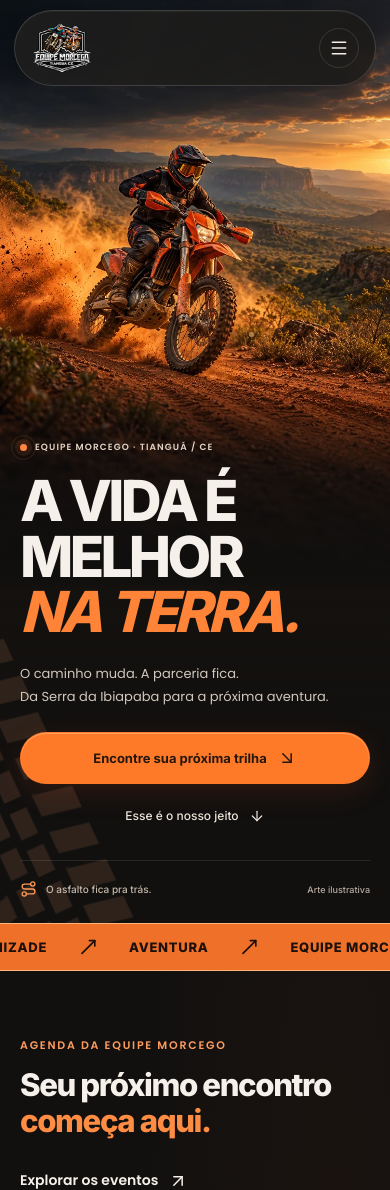
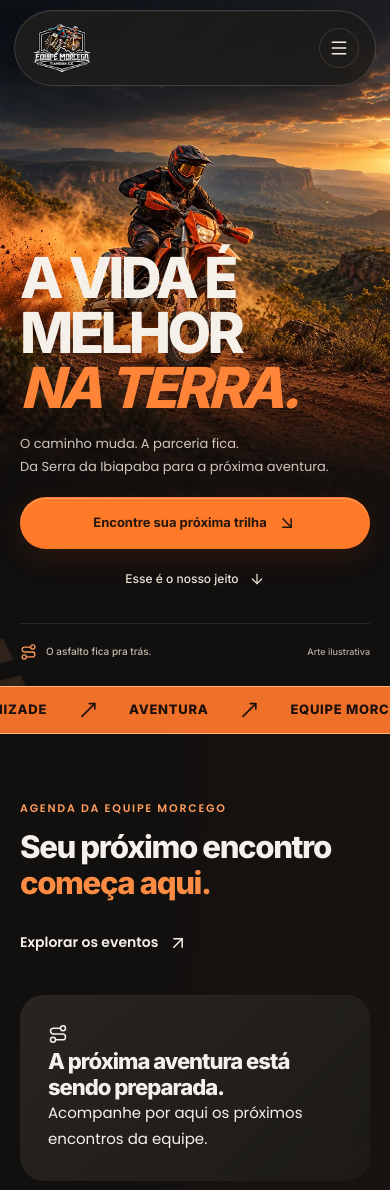
Before and after one commit to iamnothuman7/sistema-trilhas, a Django app: page / in a window 390 px wide. Shown: the top 1190 px of the page. Run offline with Django 5.2, Linux system fonts and the light colour scheme; data that the repository does not hold is empty.

Commit message:
Raise homepage actions and label isolated payment testing

```diff
--- a/apps/core/context_processors.py
+++ b/apps/core/context_processors.py
@@ -1,4 +1,5 @@
 from datetime import datetime
+from django.conf import settings
 from apps.core.models import Organization
 
 def global_context(request):
@@ -30,6 +31,7 @@ def global_context(request):
         **management_context(request),
         "organization": org,
         "current_year": datetime.now().year,
+        "is_homologation": getattr(settings, "IS_HOMOLOGATION", False),
         "user_memberships": user_memberships,
         "current_event": getattr(request, "current_event", None),
         "is_event_subdomain": getattr(request, "is_event_subdomain", False),
--- a/config/settings/homologation.py
+++ b/config/settings/homologation.py
@@ -6,6 +6,7 @@ if BASE_DIR.name != "equipemorcego-homologacao" or os.getenv("MP_ENVIRONMENT") !
     raise ImproperlyConfigured("Homologation requires its own installation and sandbox credentials.")
 
 DEBUG = False
+IS_HOMOLOGATION = True
 ALLOWED_HOSTS = ["homologacao.equipemorcego.nabio.pro", "localhost", "127.0.0.1"]
 CSRF_TRUSTED_ORIGINS = ["https://homologacao.equipemorcego.nabio.pro"]
 DATABASES = {"default": {"ENGINE": "django.db.backends.sqlite3", "NAME": BASE_DIR / "homologation.sqlite3", "OPTIONS": {"timeout": 30}}}
--- a/frontend/static/css/trail.css
+++ b/frontend/static/css/trail.css
@@ -11,6 +11,7 @@
 }
 html { background: var(--bg-dark); scroll-padding-top: 130px; }
 body { background: radial-gradient(ellipse at 85% 35%, #44201435, transparent 46%), #11100f; }
+.homologation-notice { position: relative; z-index: 101; padding: 12px 20px; background: #ffb479; color: #24160d; text-align: center; font-size: 13px; line-height: 1.5; }
 h1, h2, h3, h4 { font-weight: 800; letter-spacing: -.045em; }
 h2 { font-size: clamp(32px, 4vw, 54px); line-height: 1.13; }
 h2 em { font-style: normal; color: #ff8c43; }
@@ -219,8 +220,8 @@ a:hover, .text-link:hover { color: #ffab72; }
 
 /* Institutional home and portrait-first campaign art. */
 .trail-hero-art img { object-position: center top; }
-.trail-hero--home { min-height: 820px; }
-.trail-hero--home .trail-hero-content { min-height: 530px; }
+.trail-hero--home { min-height: 720px; padding-top: 148px; }
+.trail-hero--home .trail-hero-content { min-height: 0; align-items: flex-start; }
 .trail-hero-copy h1 > span, .trail-hero-copy h1 > em { display: inline-block; animation: headline-launch .9s cubic-bezier(.2,.75,.2,1) both; }
 .trail-hero-copy h1 > span:nth-of-type(2) { animation-delay: .12s; }
 .trail-hero-copy h1 > em { animation-delay: .24s; }
@@ -309,7 +310,7 @@ a:hover, .text-link:hover { color: #ffab72; }
 @keyframes emblem-float { 0%,100% { transform: translateY(0) rotate(-1deg); } 50% { transform: translateY(-9px) rotate(1deg); } }
 @keyframes trail-orbit-spin { to { transform: rotate(360deg); } }
 @keyframes trail-route-travel { to { stroke-dashoffset: -1238; } }
-@media(min-width:1600px) { .trail-hero--home { min-height: 880px; } }
+@media(min-width:1600px) { .trail-hero--home { min-height: 760px; } }
 @media(max-width:1100px) {
  .trail-featured-event { grid-template-columns: .85fr 1.15fr; }
  .trail-featured-copy { padding: 36px; }
@@ -320,7 +321,7 @@ a:hover, .text-link:hover { color: #ffab72; }
  .trail-archive-number { font-size: 110px; }
 }
 @media(max-width:700px) {
- .trail-hero--home { padding-top: clamp(355px,111vw,530px); min-height: 0; }
+ .trail-hero--home { padding-top: clamp(224px,64vw,300px); min-height: 0; }
  .trail-hero-art { height: auto; bottom: auto; aspect-ratio: 2/3; }
  .trail-hero-art img { width: 100%; height: 100%; object-fit: contain; object-position: center top; }
  .trail-hero-art--custom { top: 90px; height: 330px; aspect-ratio: auto; }
@@ -328,9 +329,9 @@ a:hover, .text-link:hover { color: #ffab72; }
  .trail-hero-shade { background: linear-gradient(0deg,#11100f 0%,#11100f 12%,#11100f00 60%,#11100f00 86%,#11100f22); }
  .trail-hero--home .trail-hero-content { min-height: 0; }
  .trail-hero--home h1 { font-size: clamp(52px,14.5vw,88px); line-height: .98; }
- .trail-hero--home .trail-eyebrow { font-size: 9px; margin-bottom: 18px; }
+ .trail-hero--home h1 { margin-bottom: 16px; }
  .trail-hero--home .trail-hero-lead { font-size: 13px; }
- .trail-hero--home .action-row { gap: 10px; }
+ .trail-hero--home .action-row { gap: 8px; margin-top: 18px; }
  .trail-hero--home .action-row > .btn { width: 100%; }
  .trail-hero--home .trail-secondary-link { justify-content: center; width: 100%; }
  .trail-hero-foot { margin-top: 22px; }
@@ -366,6 +367,7 @@ a:hover, .text-link:hover { color: #ffab72; }
  .trail-hero--event { padding-top: clamp(360px,111vw,530px); }
 }
 @media(prefers-reduced-motion:reduce) { .trail-hero-copy h1 > span,.trail-hero-copy h1 > em { opacity: 1; transform: none; } }
+@media(max-width:360px) { .trail-hero--home { padding-top: 200px; } }
 
 .event-edition-brand { width: min(27vw,360px); flex-shrink: 0; align-self: flex-end; margin-bottom: 20px; }
 .event-edition-brand img { width: 100%; height: auto; max-height: 280px; }
@@ -401,12 +403,14 @@ a:hover, .text-link:hover { color: #ffab72; }
 
 @media(min-width:701px) and (max-width:1000px) {
  .trail-hero,.trail-hero--event { padding-top: calc(66.667vw + 18px); min-height: 0; }
+ .trail-hero--home { padding-top: 190px; }
  .trail-hero-art { height: auto; bottom: auto; aspect-ratio: 3/2; }
  .trail-hero-art img { object-fit: contain; object-position: right top; }
  .trail-hero-shade { background: linear-gradient(0deg,#11100f 0%,#11100f 20%,#11100f00 65%); }
  .trail-hero--home .trail-hero-content,.trail-hero--event .trail-hero-content { min-height: 0; }
  .trail-hero--home h1 { font-size: 88px; }
  .trail-hero--home .trail-hero-copy { max-width: 100%; }
+ .trail-hero--home .trail-hero-shade { background: linear-gradient(90deg,#100f0fe8,#100f0f80 65%,#100f0f33),linear-gradient(0deg,#11100f,transparent 80%); }
  .trail-hero--home h1 > br:first-of-type { display: none; }
  .trail-hero--home h1 > span:first-child { margin-right: .16em; }
  .trail-hero--event .trail-hero-copy { max-width: 100%; }
--- a/frontend/templates/base.html
+++ b/frontend/templates/base.html
@@ -9,9 +9,10 @@
 <link rel="stylesheet" href="{% static 'css/styles.css' %}?v=navie2">
 <link rel="stylesheet" href="{% static 'css/public-pages.css' %}?v=navie2">
 {% block extra_head %}{% endblock %}
-<link rel="stylesheet" href="{% static 'css/trail.css' %}?v=trail20261023-nav2">
+<link rel="stylesheet" href="{% static 'css/trail.css' %}?v=trail20261024-hero">
 </head>
 <body>
+{% if is_homologation %}<aside class="homologation-notice" role="status"><strong>Ambiente de testes</strong> · Inscrições fictícias. Use somente cartões de teste; não transfira dinheiro pelo Pix.</aside>{% endif %}
 <a class="skip-link" href="#main-content">Ir para o conteúdo</a>
 <header class="navbar"><div class="container nav-container">
 <a href="{% url 'core:home' %}" class="brand-logo" aria-label="Equipe Morcego, início"><img src="{% static 'img/logo-nav.webp' %}" alt="" class="logo-emblem" width="96" height="80"></a>
--- a/frontend/templates/checkout/payment_options.html
+++ b/frontend/templates/checkout/payment_options.html
@@ -11,7 +11,7 @@
       {% if payments_available %}
       <section class="payment-card">
         <h2><i data-lucide="qr-code" aria-hidden="true"></i> Pix</h2>
-        <p class="payment-muted">Gere um código para pagar no aplicativo do seu banco. A inscrição será confirmada após a aprovação do Mercado Pago.</p>
+        <p class="payment-muted">{% if is_homologation %}Gere um QR de teste para conferir a integração. Não faça transferência pelo aplicativo do banco: este pedido é fictício.{% else %}Gere um código para pagar no aplicativo do seu banco. A inscrição será confirmada após a aprovação do Mercado Pago.{% endif %}</p>
         <form method="post" action="{% url 'checkout:process_payment' order.id %}" id="pix-payment-form">
           {% csrf_token %}<input type="hidden" name="payment_method" value="pix"><input type="hidden" name="attempt_key" value="{{ attempt_key }}">
           <button type="submit" class="payment-button payment-full">Gerar Pix de R$ {{ order.formatted_total }}</button>
--- a/frontend/templates/core/home.html
+++ b/frontend/templates/core/home.html
@@ -8,7 +8,6 @@
   {% include 'events/_trail_hero_art.html' with hero_event=featured %}
   <div class="container trail-hero-content spotlight-layout">
     <div class="trail-hero-copy">
-      <span class="eyebrow trail-eyebrow"><span class="live-dot" aria-hidden="true"></span> Equipe Morcego · Tianguá / CE</span>
       <h1 id="home-heading"><span>A VIDA É</span> <br><span>MELHOR</span> <br><em>NA TERRA.</em></h1>
       <p class="trail-hero-lead">O caminho muda. A parceria fica.<br>Da Serra da Ibiapaba para a próxima aventura.</p>
       <div class="action-row"><a href="#eventos" class="btn btn-primary">Encontre sua próxima trilha <i data-lucide="arrow-down-right" aria-hidden="true"></i></a><a href="#a-equipe" class="trail-secondary-link">Esse é o nosso jeito <i data-lucide="arrow-down" aria-hidden="true"></i></a></div>
```
Also changed, not shown: docs/HOMOLOGACAO_MERCADO_PAGO.md (+12 -2 lines).
